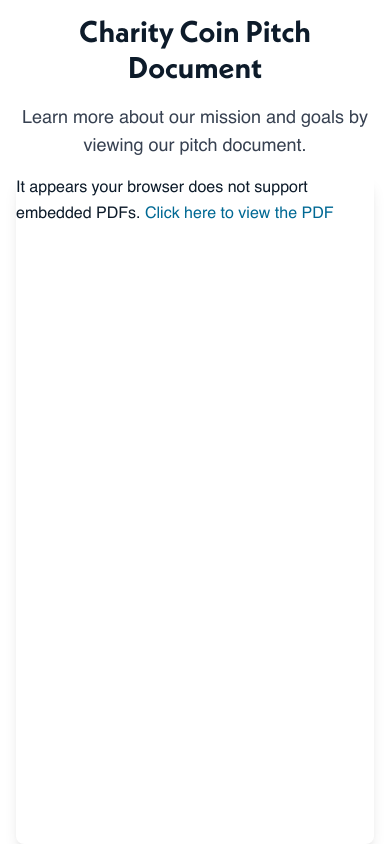
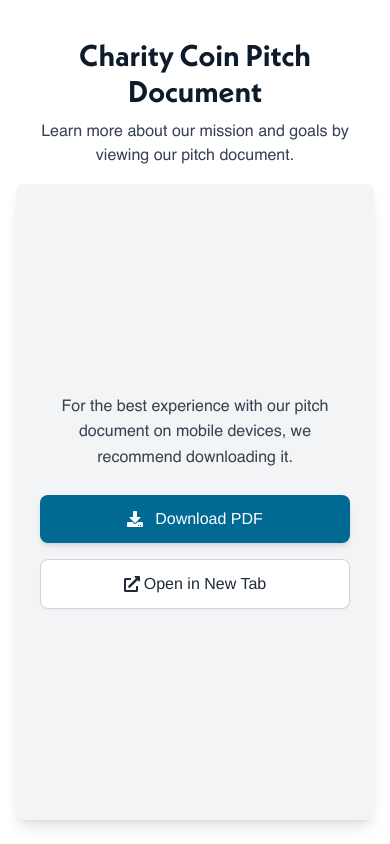
Before and after one commit to webdeborah/TBHF-1, a Next.js app: page /pitch in a window 390 px wide. Built offline with nearby package versions, Linux system fonts and the light colour scheme.

Commit message:
:zap: Added pitch section and mobile functionality :zap:

```diff
--- a/app/pitch/page.tsx
+++ b/app/pitch/page.tsx
@@ -7,16 +7,16 @@ export const metadata = {
 
 export default function PitchPage() {
   return (
-    <div className="container mx-auto h-screen flex flex-col">
-      <h1 className="text-3xl font-bold text-center my-4">
+    <div className="container mx-auto h-screen flex flex-col px-4 py-6">
+      <h1 className="text-3xl md:text-4xl font-bold text-center mt-4 mb-2">
         Charity Coin Pitch Document
       </h1>
 
-      <p className="text-lg text-gray-700 mb-4 text-center">
+      <p className="text-base md:text-lg text-gray-700 mb-4 text-center max-w-2xl mx-auto">
         Learn more about our mission and goals by viewing our pitch document.
       </p>
 
-      <div className="flex-1 w-full">
+      <div className="flex-1 w-full h-[calc(100vh-180px)]">
         <PDFViewer
           pdfPath="/CharityCoinPDF.pdf"
           pdfName="CharityCoin Pitch Document"
--- a/components/PDFViewer.tsx
+++ b/components/PDFViewer.tsx
@@ -1,26 +1,76 @@
 "use client";
+import { useState, useEffect } from "react";
+import { FaDownload, FaExternalLinkAlt } from "react-icons/fa";
 
 interface PDFViewerProps {
   pdfPath: string;
   pdfName?: string;
 }
 
-const PDFViewer = ({ pdfPath }: PDFViewerProps) => {
+const PDFViewer = ({ pdfPath, pdfName = "document" }: PDFViewerProps) => {
+  const [isMobile, setIsMobile] = useState(false);
+
+  useEffect(() => {
+    const checkIfMobile = () => {
+      setIsMobile(window.innerWidth < 768);
+    };
+
+    checkIfMobile();
+
+    // Add event listener for window resize
+    window.addEventListener("resize", checkIfMobile);
+
+    // Clean up
+    return () => window.removeEventListener("resize", checkIfMobile);
+  }, []);
+
   return (
-    <div className="w-full h-full">
-      <div className="w-full h-full rounded-lg overflow-hidden shadow-lg">
+    <div className="w-full h-full flex flex-col">
+      <div className="w-full flex-1 h-full rounded-lg overflow-hidden shadow-lg">
+        {isMobile ? (
+          <div className="w-full h-full bg-gray-100 p-6 flex flex-col items-center justify-center text-center">
+            <p className="mb-6 text-gray-700">
+              For the best experience with our pitch document on mobile devices,
+              we recommend downloading it.
+            </p>
+            <div className="flex flex-col gap-4 w-full max-w-xs">
+              <a
+                href={pdfPath}
+                download={pdfName}
+                className="flex items-center justify-center gap-2 bg-primary text-white py-3 px-6 rounded-lg shadow-md font-medium hover:opacity-90 hover:text-white/60 transition-all active:scale-95 w-full"
+              >
+                <FaDownload className="mr-1" /> Download PDF
+              </a>
+              <a
+                href={pdfPath}
+                target="_blank"
+                rel="noopener noreferrer"
+                className="flex items-center justify-center py-3 px-6 bg-white border border-gray-300 text-gray-800 rounded-lg shadow-sm font-medium hover:bg-gray-50 transition-all w-full"
+              >
+                <FaExternalLinkAlt className="mr-1" /> Open in New Tab
+              </a>
+            </div>
+          </div>
+        ) : (
           <object
             data={pdfPath}
             type="application/pdf"
             className="w-full h-full"
+            style={{ height: "100%" }}
           >
             <p>
               It appears your browser does not support embedded PDFs.{" "}
-            <a href={pdfPath} target="_blank" rel="noopener noreferrer">
+              <a
+                href={pdfPath}
+                target="_blank"
+                rel="noopener noreferrer"
+                className="text-primary underline"
+              >
                 Click here to view the PDF
               </a>
             </p>
           </object>
+        )}
       </div>
     </div>
   );
--- a/package.json
+++ b/package.json
@@ -21,6 +21,7 @@
     "postcss": "^8.4.31",
     "react": "^19.0.0",
     "react-dom": "^19.0.0",
+    "react-icons": "^5.5.0",
     "react-intersection-observer": "^9.16.0",
     "react-scroll": "^1.9.3",
     "rimraf": "^6.0.1",
```
Also changed, not shown: 1 other file (tests, documents, lock files or other folders). Lines whose indentation alone changed are shown as unchanged.
